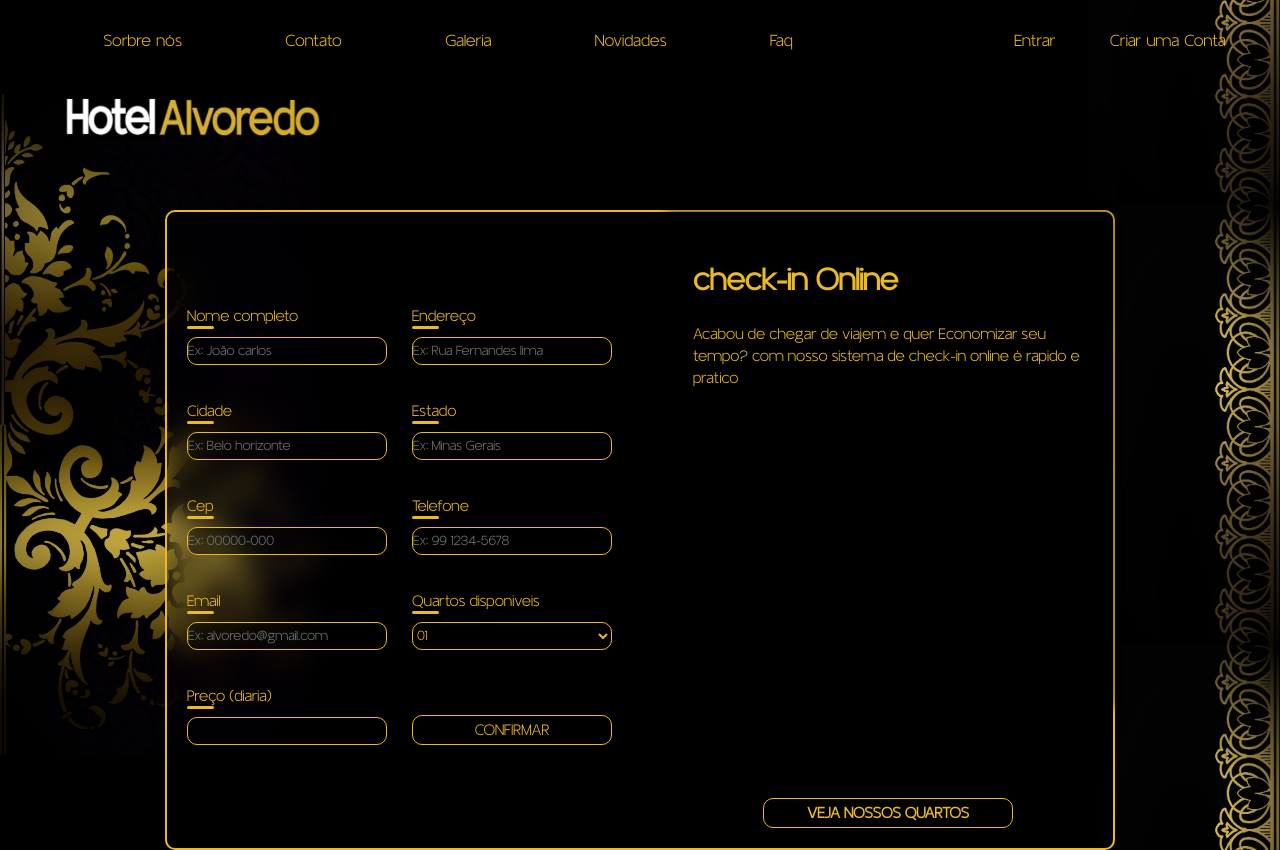
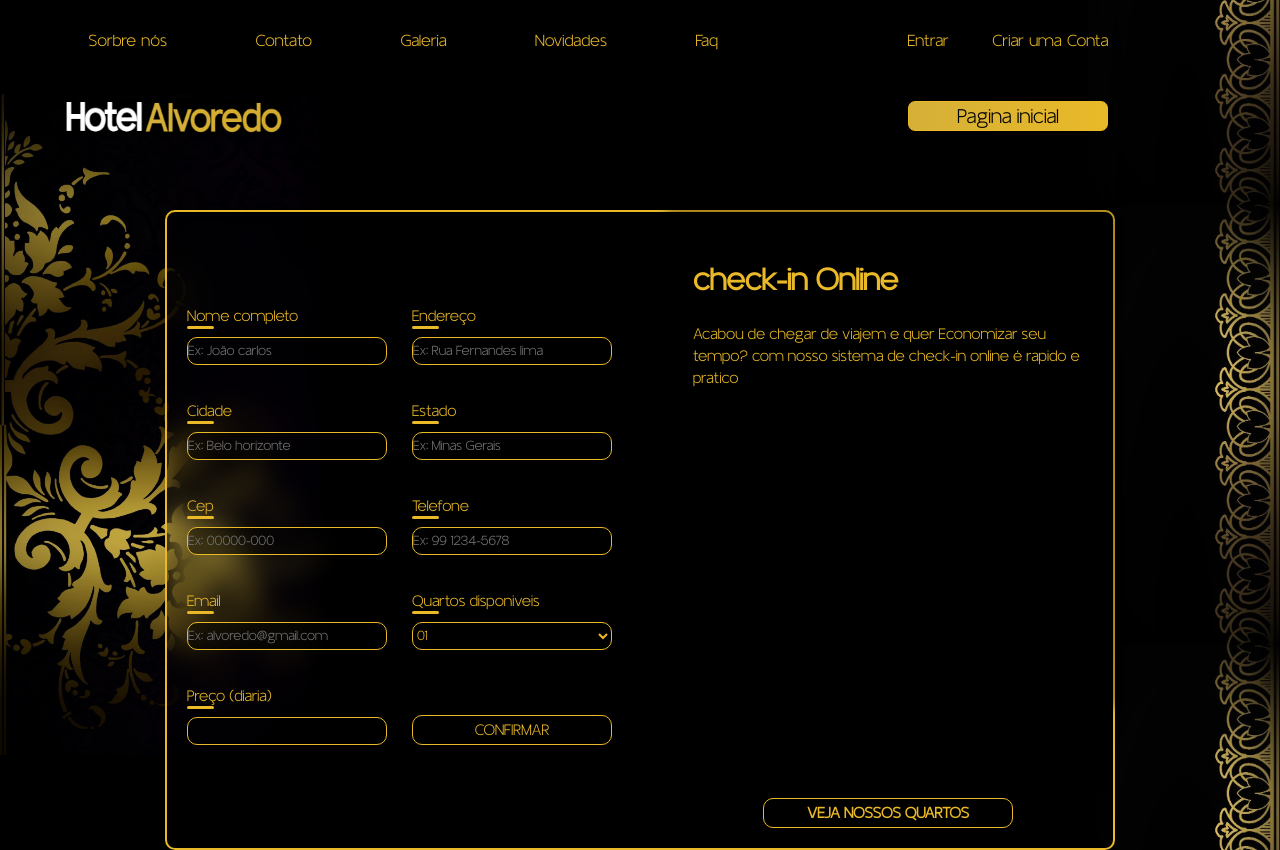
Before and after one commit to BRwalber/Seminario-Hotel, a plain HTML site: page check-in.html in a window 1280 px wide. Drawn offline with Linux system fonts and the light colour scheme.

Commit message:
alterações no menu

```diff
--- a/Css/check-in.css
+++ b/Css/check-in.css
@@ -65,7 +65,7 @@ html, body {
   /*   menu 1  */
   .container_menu_1{
     display:flex;
-    width: 100%;
+    width: 90%;
     height: 50px;
     justify-content:space-between;
     list-style: none;
@@ -109,17 +109,34 @@ html, body {
 .container_menu_2 {
     display: flex;
     margin-left: 65px;
-    width: 40%;
+    width: 85%;
     height: 75px;
     align-items: center;
+    justify-content: space-between;
     z-index: 2;
     /* border: 1px solid rgb(37, 237, 37); */
   }
 
   .container_menu_2 > img {
-    width: 50%;
-    height: 60%;
+    width: 20%;
+    height: 50%;
     cursor: pointer;
+  }
+
+  .container_menu_2 > a {
+    background:linear-gradient(to left,  #e9b928, #D5B038);
+    display: flex;
+    justify-content: center;
+    align-items: center;
+    width: 200px;
+    height: 30px;
+    text-decoration: none;
+    cursor:pointer;
+    border: solid 1px #e9b928;
+    border-radius: 7px;
+    margin-right: 45px;
+    color: #000000;
+    font-size: 21px;
   }
   /* Fim do menu  */
 
--- a/Css/index.css
+++ b/Css/index.css
@@ -153,8 +153,6 @@ html, body {
   /* border: 1px solid rgb(72, 36, 235); */
 
 }
-
-
 
 /* Estilo exclusivo (esquerda menu 2) */
 #duas_cores {
--- a/check-in.html
+++ b/check-in.html
@@ -37,6 +37,7 @@
         <!-- Menu de navegação 2 -->
         <div class="container_menu_2">
             <img src="/Images/Logo/Logo_2.png" alt="logo_2" width="100px">
+            <a href="/index.html">Pagina inicial</a>
         </div>
 
     </header>
```
